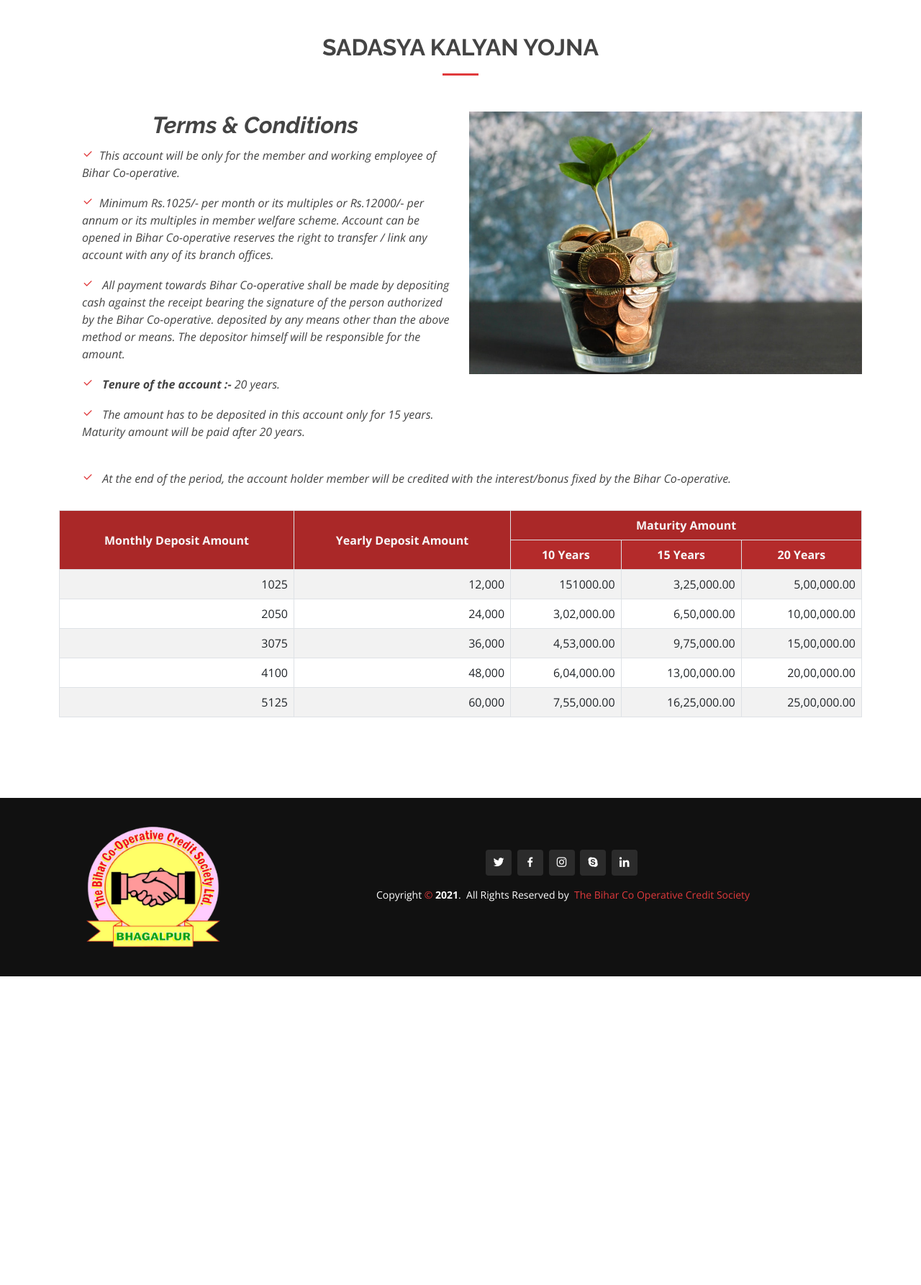
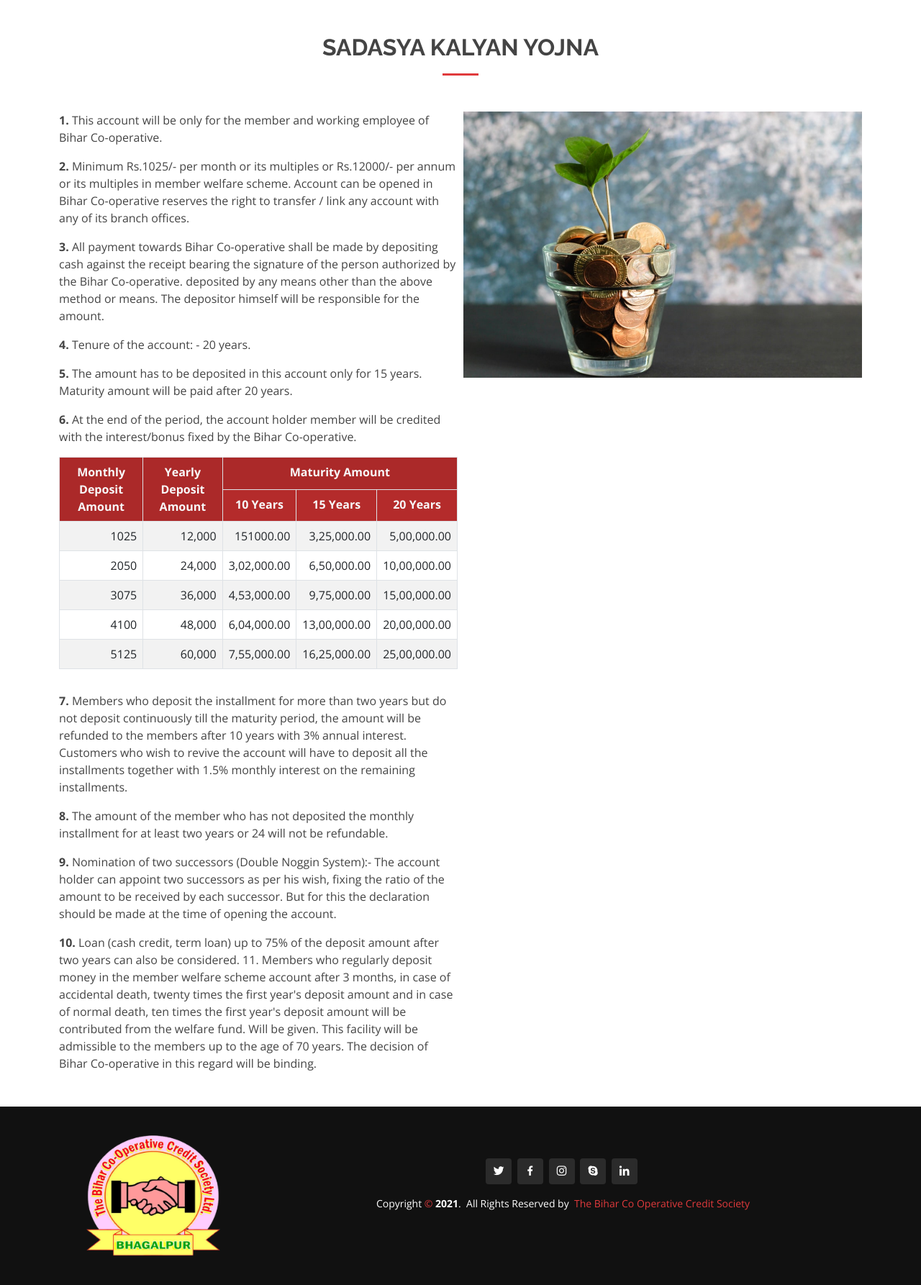
Before and after one commit to chaturcr48/BCCS, a PHP site: page /sadasya-kalyan-yojna.html in a window 1280 px wide. Shown: the part 641-2427 px from the top of the page at 72% size. Before the commit the page ends 1998 px from the top, so only its background shows below. Run offline with PHP 8.4, Linux system fonts and the light colour scheme.

Commit message:
chatur last update

```diff
--- a/assets/css/style.css
+++ b/assets/css/style.css
@@ -395,7 +395,6 @@ h1, h2, h3, h4, h5, h6 {
   font-size: 1.5rem;
 }
 #hero h1 {
-  margin: 0;
   font-size: 2.5rem;
   font-weight: 700;
   color: #fff;
--- a/sadasya-kalyan-yojna.html
+++ b/sadasya-kalyan-yojna.html
@@ -30,15 +30,6 @@
     <!-- Template Main CSS File -->
     <link href="assets/css/style.css" rel="stylesheet">
     <script src="https://ajax.googleapis.com/ajax/libs/jquery/3.5.1/jquery.min.js"></script>
-    <style>
-        ul li{
-            list-style: none;
-            padding-bottom: 1rem;
-        }
-        ul li i{
-            color: #e03a3c;
-        }
-    </style>
 
 </head>
 
@@ -77,73 +68,29 @@
                 <div class="section-title">
                     <h2>Sadasya Kalyan Yojna</h2>
                 </div>
-                <div class="row">
-                    <div class="col-md-6 col-lg-6 order-2 order-lg-1">
-                        <div class="overflow-auto" style="height: 59vh;">
-                            <h2 class="fw-bold fst-italic text-center">Terms & Conditions</h2>
-                            <ul  class="mt-2">
-                                <li class="fst-italic"><i class="ri-check-line pe-2"></i>This account will be only for the member and working employee of Bihar
-                                    Co-operative.</li>
-                                <li class="fst-italic"><i class="ri-check-line pe-2"></i>Minimum Rs.1025/- per month or its multiples or Rs.12000/- per annum or its
-                                    multiples in member welfare scheme. Account can be opened in Bihar Co-operative reserves the right to transfer / link
+                <div class="row g-2">
+                    <div class="col-md-6">
+                        <p><b>1.</b> This account will be only for the member and working employee of Bihar
+                            Co-operative.</p>
+                        <p><b>2.</b> Minimum Rs.1025/- per month or its multiples or Rs.12000/- per annum or its
+                            multiples in member welfare
+                            scheme. Account can be opened in Bihar Co-operative reserves the right to transfer / link
                             any account with any of its
-                                    branch offices.</li>
-                                <li class="fst-italic"><i class="ri-check-line pe-2"></i>
-                                    All payment towards Bihar Co-operative shall be made by depositing cash against the
-                                    receipt bearing the signature of the person authorized by the Bihar Co-operative. deposited by any
-                                    means other than the above method or means. The depositor himself will be responsible for the amount.
-                                </li>
-                                <li class="fst-italic"><i class="ri-check-line pe-2"></i>
-                                <strong>Tenure of the account :- </strong>  20 years.
-                                </li>
-                                <li class="fst-italic"><i class="ri-check-line pe-2"></i>
-                                    The amount has to be deposited in this account only for 15 years. Maturity amount
-                                    will be paid after 20 years.
-                                </li>
-                                <li class="fst-italic"><i class="ri-check-line pe-2"></i>
-                                    Members who deposit the installment for more than two years but do not deposit
-                                    continuously till the maturity period, the amount will be refunded to the members after 10 years with 3% annual interest.
-                                    Customers who wish to revive the account will have to deposit all the installments together with 1.5% monthly
-                                    interest on the remaining installments.
-                                </li>
-                                <li class="fst-italic"><i class="ri-check-line pe-2"></i>
-                                    The amount of the member who has not deposited the monthly installment for at least
-                                    two years or 24 will not be refundable.
-                                </li>
-                                <li class="fst-italic"><i class="ri-check-line pe-2"></i>
-                                    Nomination of two successors (Double Noggin System):- The account holder can
-                                    appoint two successors as per
-                                    his wish, fixing the ratio of the amount to be received by each successor. But for this the
-                                    declaration should
-                                    be made at the time of opening the account.
-                                </li>
-                                <li class="fst-italic"><i class="ri-check-line pe-2"></i>
-                                    Loan (cash credit, term loan) up to 75% of the deposit amount after two years can
-                            also be considered. 11.
-                            Members who regularly deposit money in the member welfare scheme account after 3 months, in
-                            case of accidental
-                            death, twenty times the first year's deposit amount and in case of normal death, ten times
-                            the first year's
-                            deposit amount will be contributed from the welfare fund. Will be given. This facility will
-                            be admissible to the
-                            members up to the age of 70 years. The decision of Bihar Co-operative in this regard will be
-                            binding.
-                                </li>
-                            </ul>
-                        </div>
-                    </div>
-                    <div class="col-md-6 col-lg-6 order-1 order-lg-2">
-                        <img src="assets/img/service-bg-page.jpg" class="img-fluid">
-                    </div>
-                    <div class="col-md-12 col-lg-12 order-3 order-lg-3">
-                        <ul class="mt-4">
-                            <li class="fst-italic">
-                                <i class="ri-check-line pe-2"></i>
-                                At the end of the period, the account holder member will be credited with the
-                                interest/bonus fixed by the Bihar Co-operative.
-                            </li>
-                        </ul>
-                        <div class="table-responsive table2">
+                            branch offices.</p>
+                        <p><b>3.</b> All payment towards Bihar Co-operative shall be made by depositing cash against the
+                            receipt
+                            bearing the signature of the person authorized by the Bihar Co-operative. deposited by any
+                            means other than the
+                            above method or means. The depositor himself will be responsible for the amount.
+                        </p>
+                        <p><b>4.</b> Tenure of the account: - 20 years.
+                        </p>
+                        <p><b>5.</b> The amount has to be deposited in this account only for 15 years. Maturity amount
+                            will be paid after 20 years.</p>
+                        <p><b>6.</b> At the end of the period, the account holder member will be credited with the
+                            interest/bonus fixed by the
+                            Bihar Co-operative.
+                            <div class="table-responsive">
                                 <table class="table table-striped table-bordered table-hover" style="overflow: scroll;">
                                     <thead>
                                         <col>
@@ -199,14 +146,41 @@
                                       </tbody>
                                 </table>
                             </div>
+
+                        </p>
+                        <p><b>7.</b> Members who deposit the installment for more than two years but do not deposit
+                            continuously till the maturity
+                            period, the amount will be refunded to the members after 10 years with 3% annual interest.
+                            Customers who wish to
+                            revive the account will have to deposit all the installments together with 1.5% monthly
+                            interest on the
+                            remaining installments.</p>
+                        <p><b>8.</b> The amount of the member who has not deposited the monthly installment for at least
+                            two years or 24 will not
+                            be refundable.</p>
+                        <p><b>9.</b> Nomination of two successors (Double Noggin System):- The account holder can
+                            appoint two successors as per
+                            his wish, fixing the ratio of the amount to be received by each successor. But for this the
+                            declaration should
+                            be made at the time of opening the account.</p>
+                        <p><b>10.</b> Loan (cash credit, term loan) up to 75% of the deposit amount after two years can
+                            also be considered. 11.
+                            Members who regularly deposit money in the member welfare scheme account after 3 months, in
+                            case of accidental
+                            death, twenty times the first year's deposit amount and in case of normal death, ten times
+                            the first year's
+                            deposit amount will be contributed from the welfare fund. Will be given. This facility will
+                            be admissible to the
+                            members up to the age of 70 years. The decision of Bihar Co-operative in this regard will be
+                            binding.</p>
+                    </div>
+                    <div class="col-md-6">
+                        <img src="assets/img/service-bg-page.jpg" class="img-fluid">
                     </div>
                 </div>
             </div>
         </section>
         <!-- End Tabs Section -->
-        <section>
-
-        </section>
 
 
 
```
Lines whose indentation alone changed are shown as unchanged.
